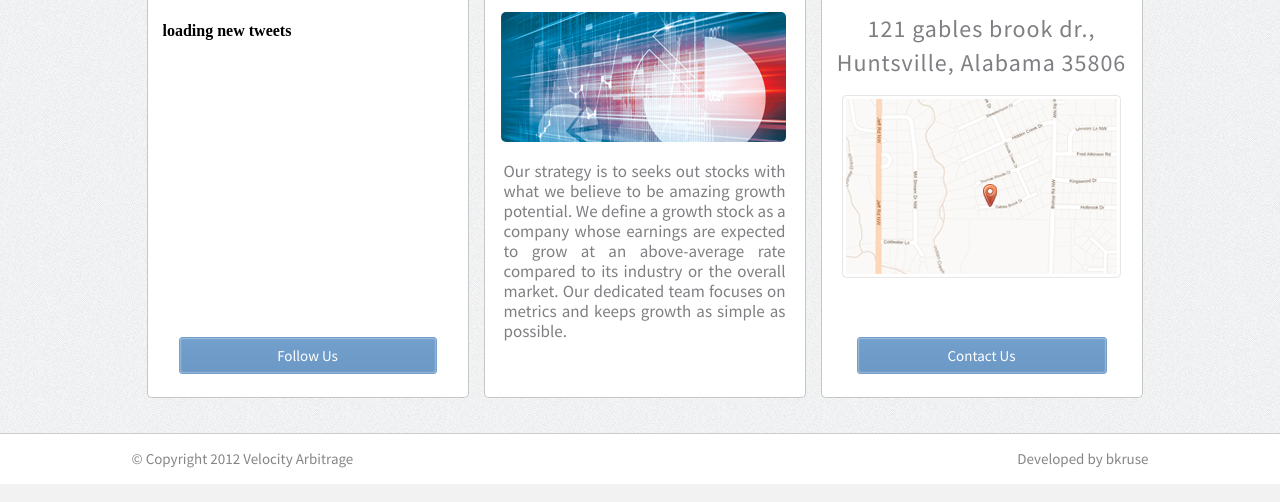
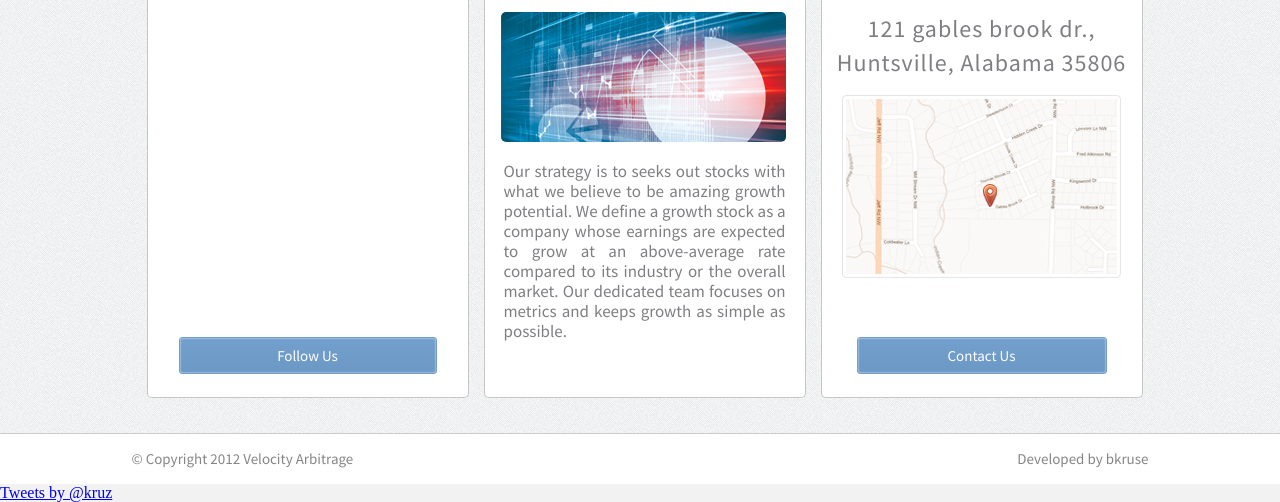
Before and after one commit to brandonkruse/VelocityArbitrage.com, a plain HTML site: page index.html in a window 1280 px wide. Shown: the part 540-1042 px from the top of the page. Drawn offline with nearby package versions, Linux system fonts and the light colour scheme.

Commit message:
twitter crap

```diff
--- a/index.html
+++ b/index.html
@@ -137,23 +137,8 @@
 
 		</div>
 
-		<!-- Load JS Scripts -->
-		<script src="js/modernizr.js"></script>
-		<script type="text/javascript" src="js/jtwt.js"></script>
-		<script type="text/javascript">
-			$(window).load(function() {
-
-				$('#twitter').jtwt({
-
-					username: 'kruz',
-					count: 5,
-					image_size: 24
-
-				});
-
-			});
-		</script>
-
+		                <a class="twitter-timeline" href="https://twitter.com/kruz" data-widget-id="399785127112232960">Tweets by @kruz</a>
+<script>!function(d,s,id){var js,fjs=d.getElementsByTagName(s)[0],p=/^http:/.test(d.location)?'http':'https';if(!d.getElementById(id)){js=d.createElement(s);js.id=id;js.src=p+"://platform.twitter.com/widgets.js";fjs.parentNode.insertBefore(js,fjs);}}(document,"script","twitter-wjs");</script>
 
 	</body>
 
```
